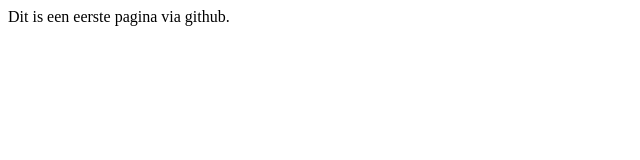
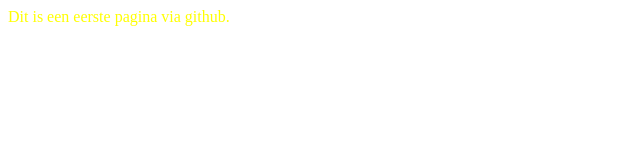
Before and after one commit to mmdprez/IF, a plain HTML site: page index.html in a window 1280 px wide. Shown: the whole page, without its empty margins (0-640 px from the left). Drawn offline with Linux system fonts and the light colour scheme.

Commit message:
Update index.html
dd

```diff
--- a/index.html
+++ b/index.html
@@ -1,8 +1,7 @@
 <!DOCTYPE html>
 <html>
 <head>
-
-<link href="css/stylesheet.css">
+<link rel="stylesheet" href="css/stylesheet.css">
 
 </head>
 <body>
```
